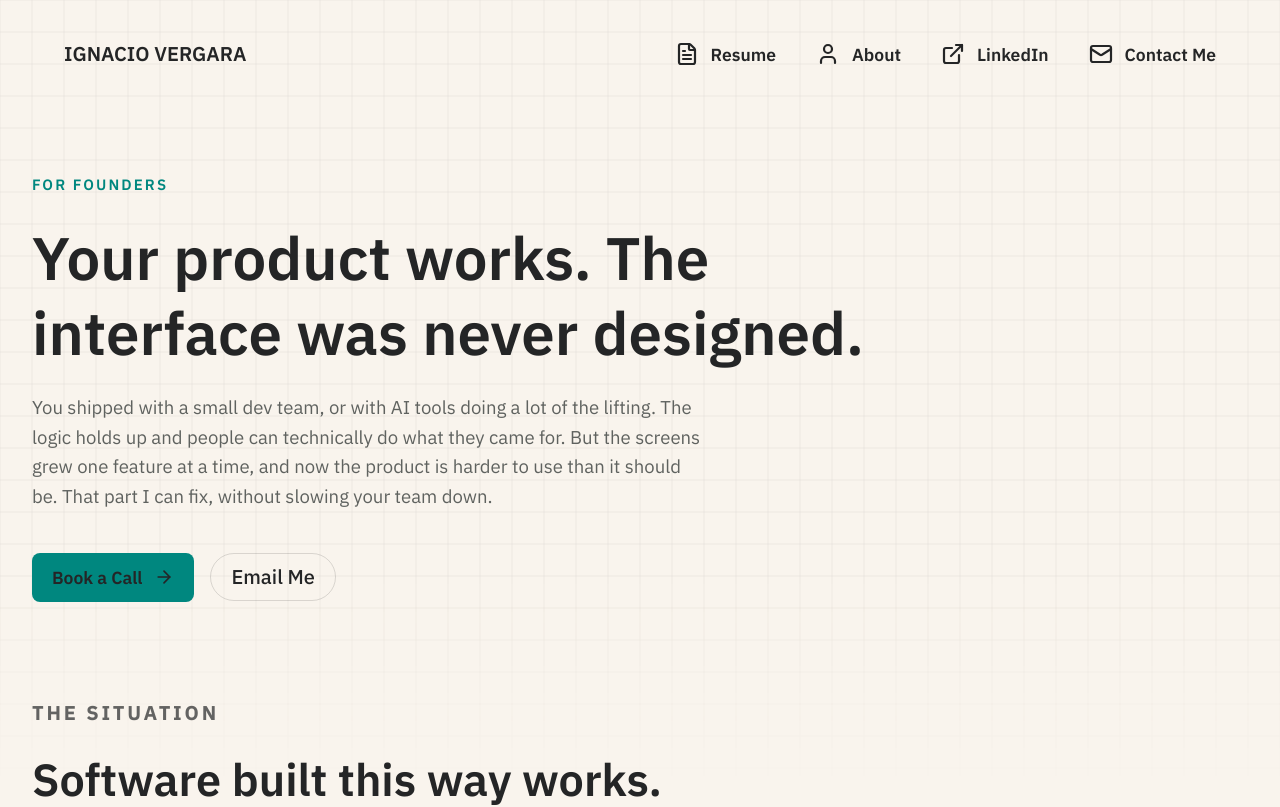
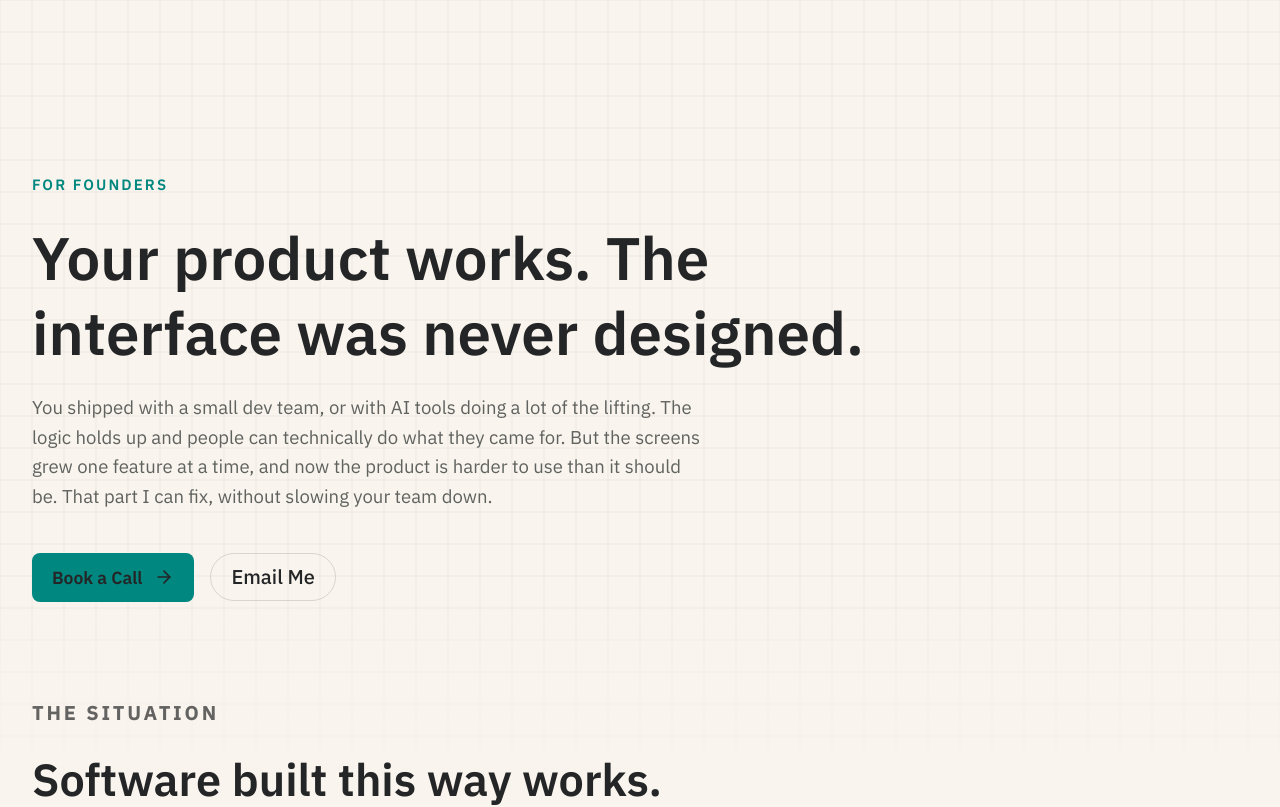
Before and after one commit to ignacio282/portfolio, a Next.js app: page /startups in a window 1280 px wide. Shown: the top 807 px of the page. Built offline with nearby package versions, Linux system fonts and the light colour scheme.

Commit message:
Hide site chrome on the startups landing
The startups page is shared directly with founders and should present a
single action, so the global header and footer are hidden through the
same body:has() approach the case studies already use.

Co-Authored-By: Claude Opus 5 <noreply@anthropic.com>

```diff
--- a/src/app/globals.css
+++ b/src/app/globals.css
@@ -67,6 +67,11 @@ body {
     transition-property: opacity, transform;
     transition-timing-function: var(--ease-standard);
   }
+}
+
+body:has(.landing-page-root) header,
+body:has(.landing-page-root) footer {
+  display: none;
 }
 
 .case-study-side-nav {
```
